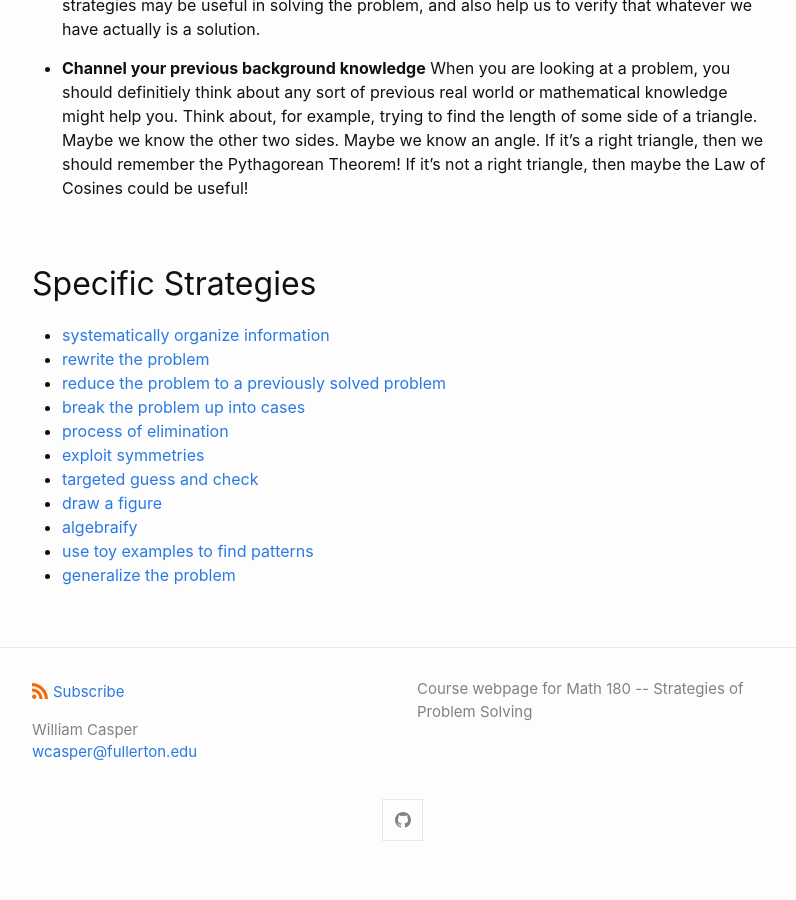
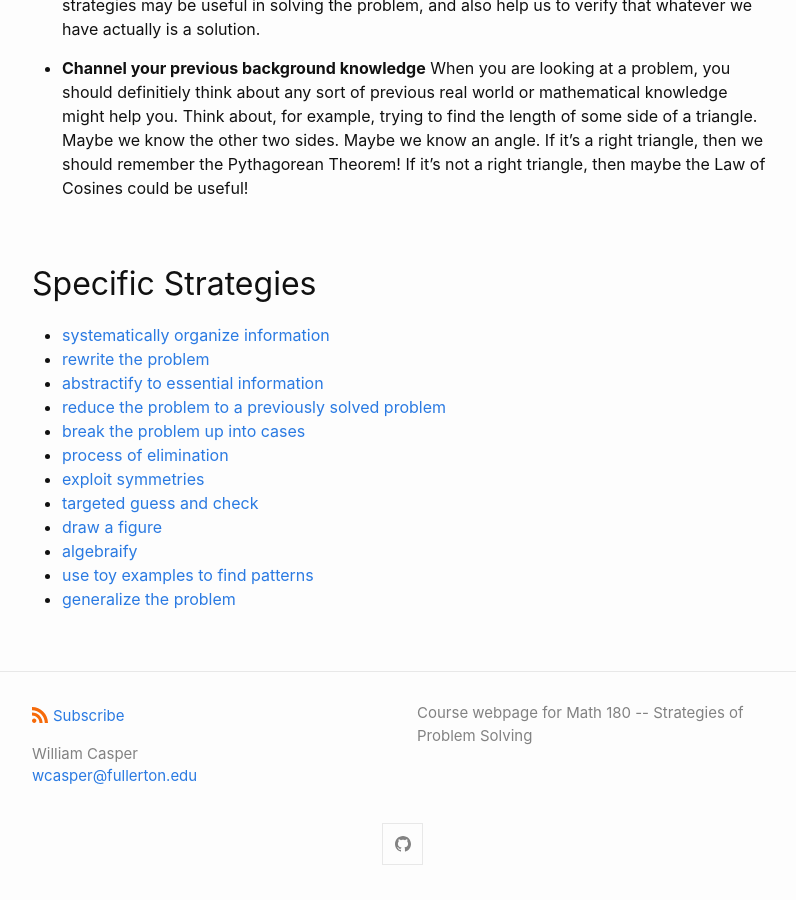
Before and after one commit to wcasper/math180fall2021, a Jekyll site: the page built from _modules/strategies/introduction.md, in a window 1280 px wide and 900 px high, scrolled down 1503 px. Shown: the whole window, without its empty margins (238-1034 px from the left). Built offline with Jekyll 4.4.1, drawn with Linux system fonts in a browser that asks for light colours; before the commit the page ends 2379 px from its top, so only the background shows below that.

Commit message:
added new strat

```diff
--- a/_modules/strategies/introduction.md
+++ b/_modules/strategies/introduction.md
@@ -50,6 +50,7 @@ Think about, for example, trying to find the length of some side of a triangle.
 
 * [systematically organize information](strat-organize)
 * [rewrite the problem](strat-rewrite)
+* [abstractify to essential information](strat-abstractify)
 * [reduce the problem to a previously solved problem](strat-reduce)
 * [break the problem up into cases](strat-cases)
 * [process of elimination](strat-elimination)
```
